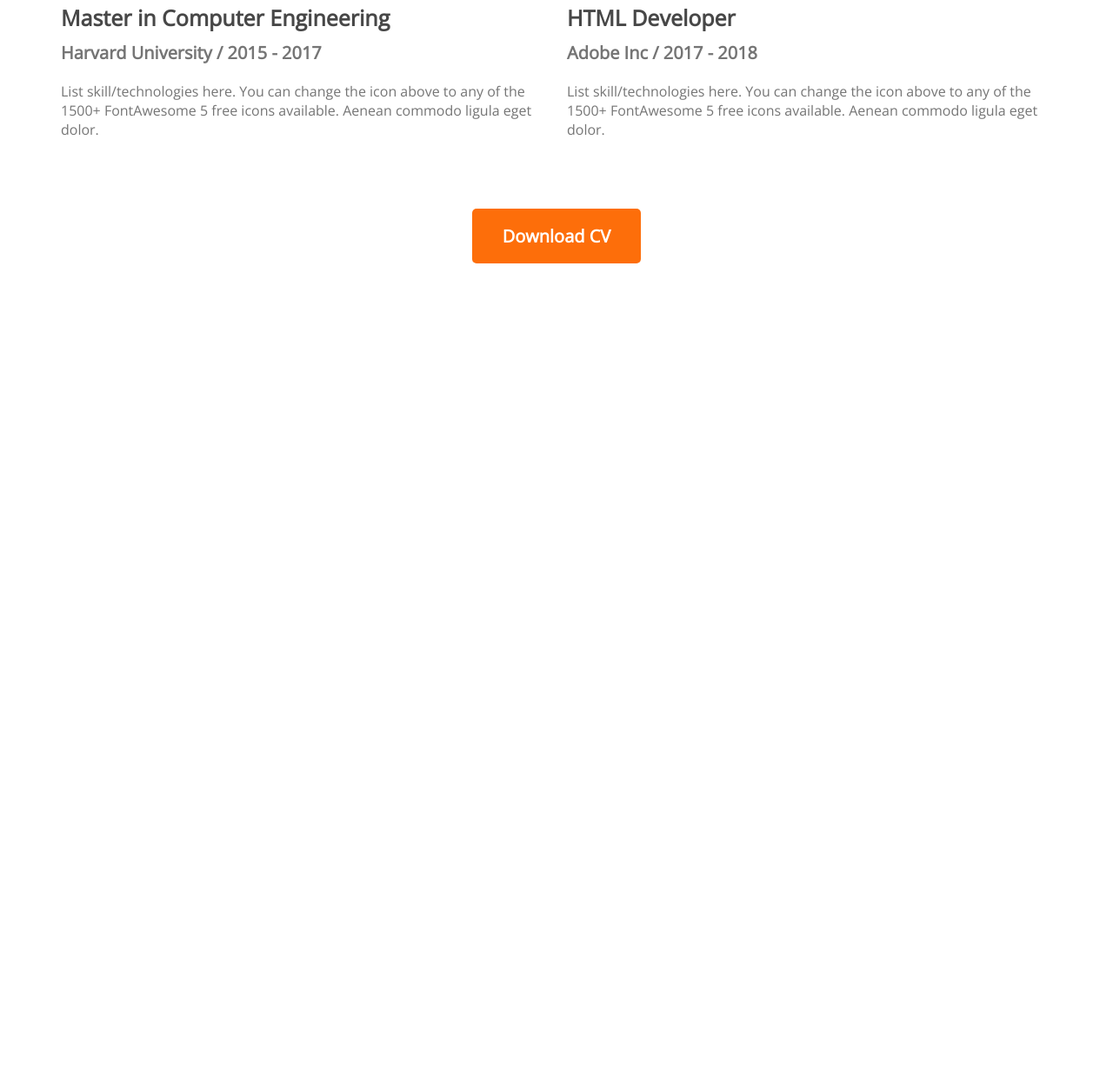
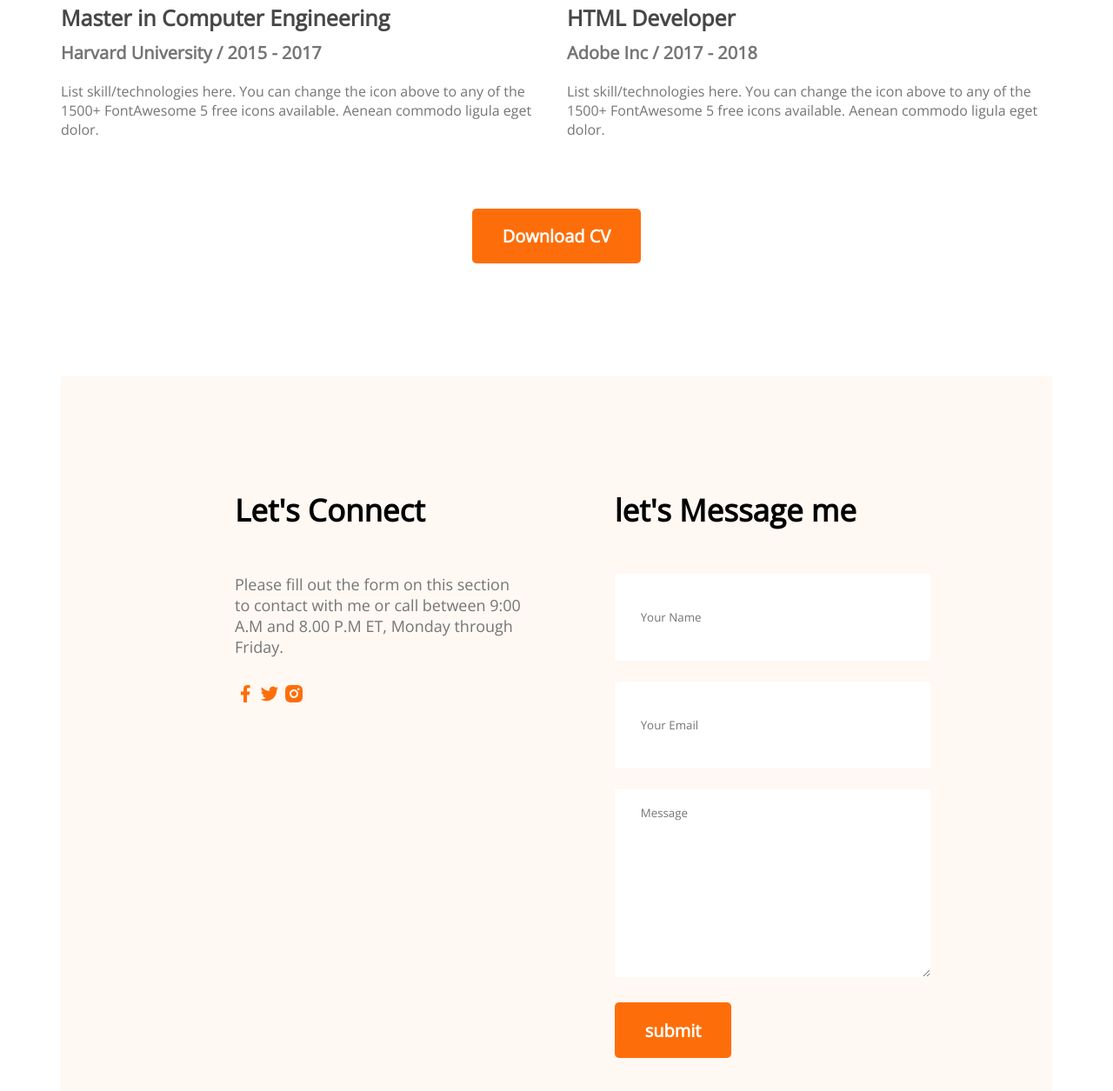
Before and after one commit to EmoTab/developer-portfolio-7, a plain HTML site: page index.html in a window 1280 px wide. Shown: the part 2749-4004 px from the top of the page at 87% size. Before the commit the page ends 3052 px from the top, so only its background shows below. Drawn offline with nearby package versions, Linux system fonts and the light colour scheme.

Commit message:
contact us added

```diff
--- a/index.html
+++ b/index.html
@@ -145,9 +145,32 @@
     <button class="btn-primary">Download CV</button>
    </div>
   </section>
+  <!-- contact section -->
+  <section class="contact">
+   <div>
+    <h3 class="section-title">Let's Connect</h3>
+    <p class="section-description">Please fill out the form on this section to contact with me or call between 9:00 A.M and 8.00 P.M ET, Monday through
+    Friday. </p>
+    <a href="">
+     <img src="images/icons/facebook.png" alt="">
+    </a>
+    <a href="">
+     <img src="images/icons/twitter.png" alt="">
+    </a>
+    <a href="">
+     <img src="images/icons/insta.png" alt="">
+    </a>
+   </div>
+   <div>
+    <h3 class="section-title">let's Message me</h3>
+    <form action="">
+     <input type="text" name="" id="" placeholder="Your Name">
+     <input type="email" name="" id="" placeholder="Your Email">
+     <textarea name="" id="" cols="30" rows="10" placeholder="Message"></textarea>
+     <input class="btn-primary" type="submit" value="submit">
+    </form>
+   </div>
+  </section>
  </main>
- <footer>
-
- </footer>
 </body>
 </html>
--- a/styles/style.css
+++ b/styles/style.css
@@ -165,3 +165,26 @@ hr{
  margin-top: 50px;
  text-align: center;
 }
+
+/* contact styles */
+.contact{
+ display: flex;
+ gap: 100px;
+ background: #FFF8F3;
+ padding: 130px 200px;
+}
+.contact .section-title{
+ text-align: left;
+}
+.contact input[type="text"],input[type="email"], textarea{
+ margin-bottom: 24px;
+ border: 0;
+ width: 100%;
+ padding: 18px 30px;
+}
+.contact input{
+ height: 64px;
+}
+.contact a{
+ text-decoration: none;
+}
```
